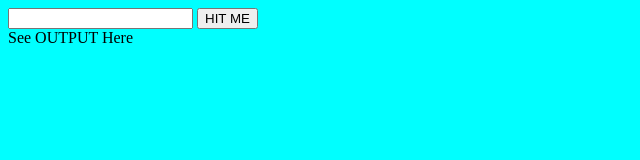
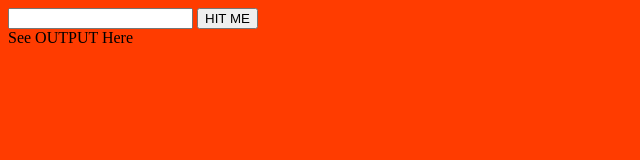
Before and after one commit to abhishekraoas/Mock-Practice, a plain HTML site: page index.html in a window 1280 px wide. Shown: the whole page, without its empty margins (0-640 px from the left). Drawn offline with Linux system fonts and the light colour scheme.

Commit message:
change bg color and align center

```diff
--- a/style.css
+++ b/style.css
@@ -1,3 +1,4 @@
 body{
-    background-color: aqua;
+    background-color: rgb(255, 60, 0);
+    align-items: center;
 }
```
